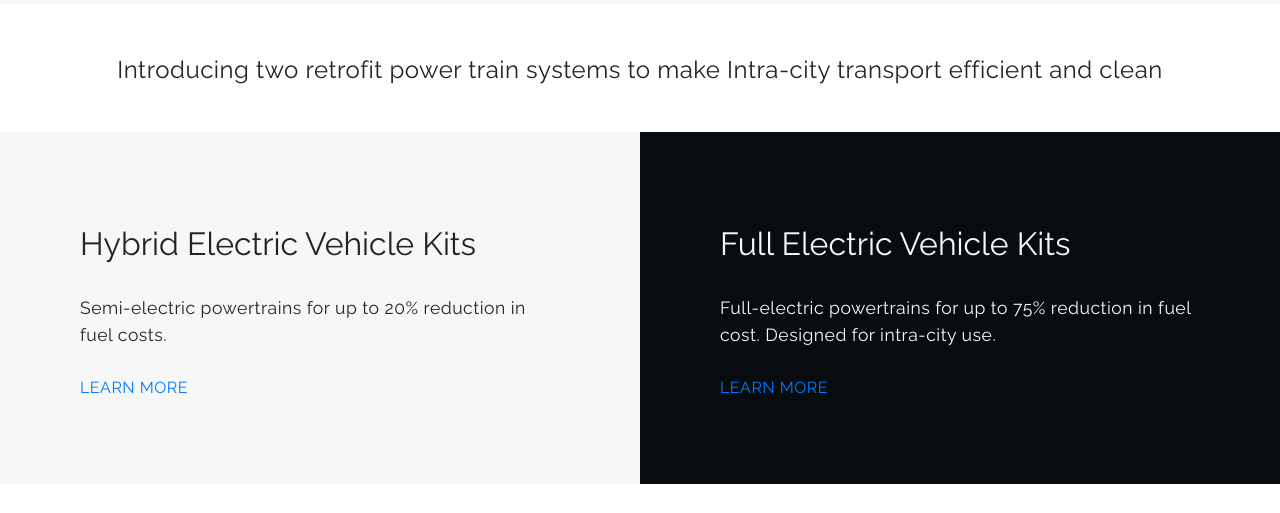
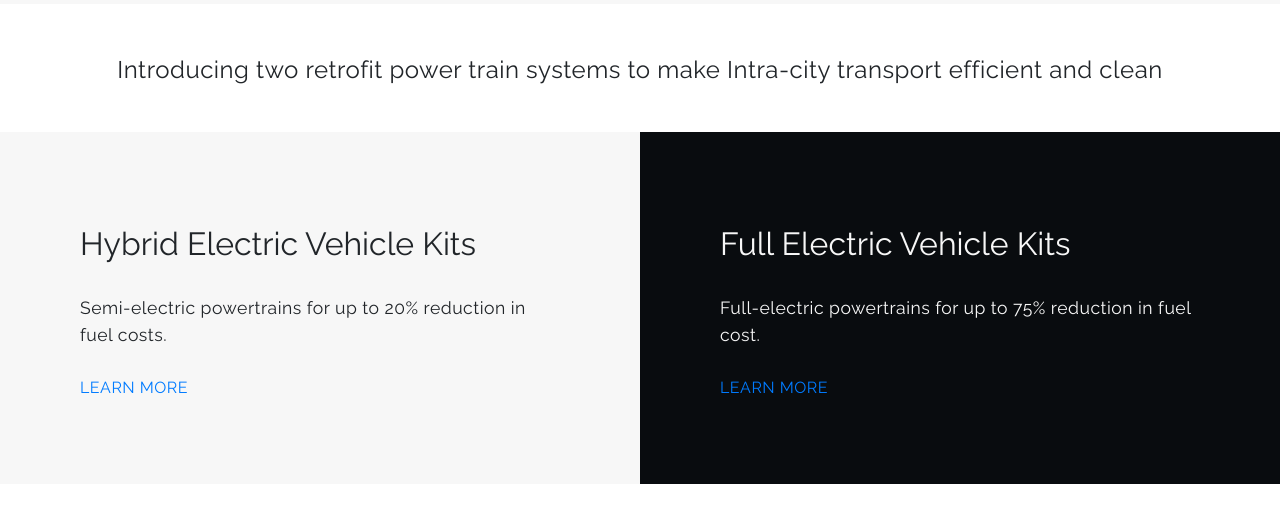
Before and after one commit to PurviAgarwal/PurviAgarwal.github.io, a plain HTML site: page index.html in a window 1280 px wide. Shown: the part 770-1283 px from the top of the page. Drawn offline with nearby package versions, Linux system fonts and the light colour scheme.

Commit message:
Update index.html

```diff
--- a/index.html
+++ b/index.html
@@ -111,7 +111,7 @@ We’re looking to partner with Governments and Corporates who share our vision
     <div class="cards1">
       <h2>Full Electric Vehicle Kits</h2>
        <p>
-         Full-electric powertrains for up to 75% reduction in fuel cost. Designed for intra-city use.
+         Full-electric powertrains for up to 75% reduction in fuel cost.
 <br><br>
         <a href="html/products2.html" class="know-more">LEARN MORE</a>
       </p>
```
